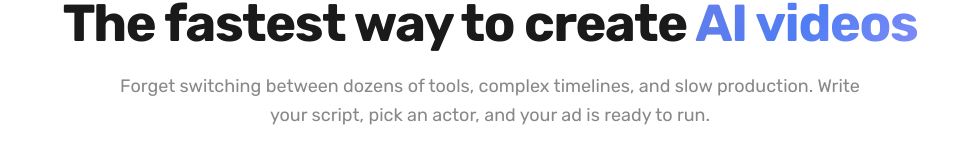
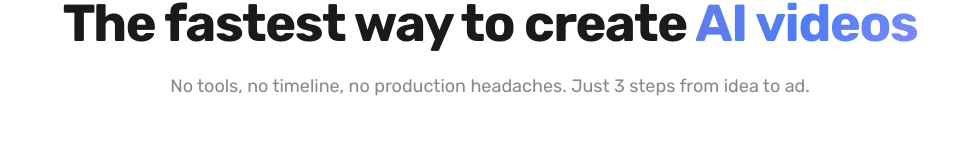
Before and after one commit to arthuruspro/creafy.ai, a Next.js app: page / in a window 1280 px wide. Shown: the part 808-952 px from the top of the page, without its empty margins (150-1129 px from the left). Built offline with nearby package versions, Linux system fonts and the light colour scheme.

Commit message:
Update subtitle copy

```diff
--- a/src/app/page.tsx
+++ b/src/app/page.tsx
@@ -205,7 +205,7 @@ function BetterVideoAds() {
           <span className="gradient-text">AI videos</span>
         </h2>
         <p className="text-[16px] md:text-[18px] text-[#888] max-w-3xl mx-auto mb-14 leading-relaxed">
-          Forget switching between dozens of tools, complex timelines, and slow production. Write your script, pick an actor, and your ad is ready to run.
+          No tools, no timeline, no production headaches. Just 3 steps from idea to ad.
         </p>
 
         {/* 3 Feature Cards */}
```
